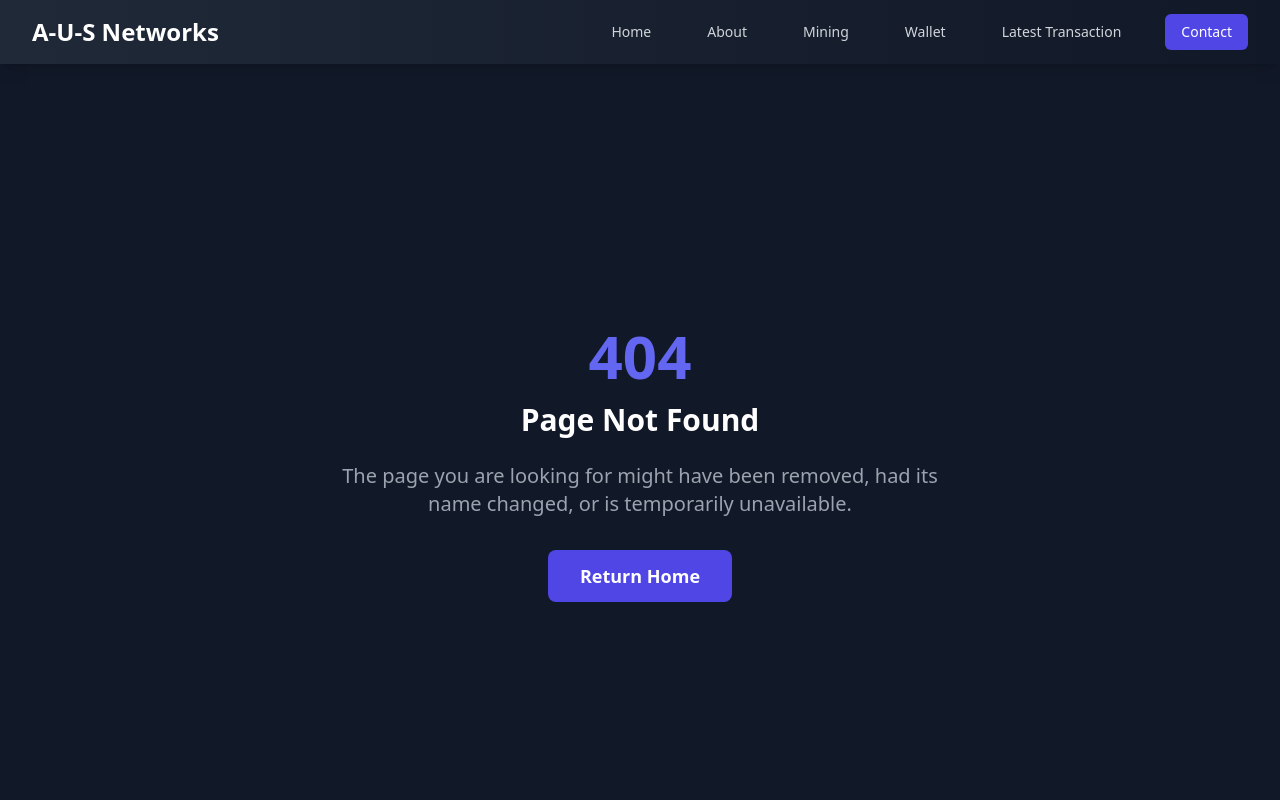
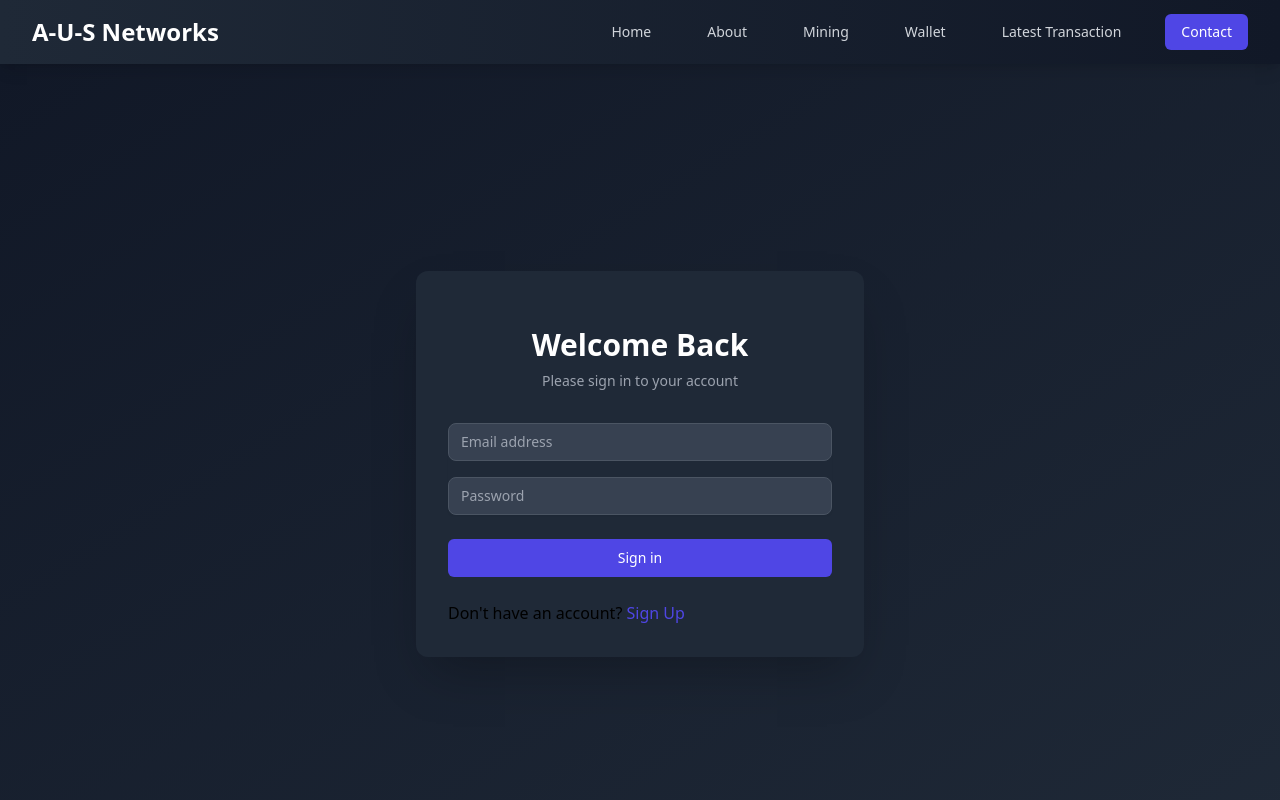
Before and after one commit to Innocent-Developer/ausnetworks, a React (Create React App) app: page /login-mining in a window 1280 px wide. Shown: the top 800 px of the page. Built offline with nearby package versions, Linux system fonts and the light colour scheme.

Commit message:
working on mining applications

```diff
--- a/src/App.js
+++ b/src/App.js
@@ -15,6 +15,7 @@ import Signup from "./Pages/Signup";
 import SignupbyReferall from "./Pages/signupbyreferallcode";
 import Miningapp from "./mining-app/miningapp";
 import KYC from "./KYC/kyc";
+import LoginMining from "./mining-app/Login-mining";
 
 AOS.init();
 
@@ -36,6 +37,7 @@ function AppContent() {
         <Route path="/about" element={<AboutPage />} />
         <Route path="/transaction" element={<LatestTransaction />} />
         <Route path="/login" element={<Login />} />
+        <Route path="/login-mining" element={<LoginMining />} />
         <Route path="/signup" element={<Signup />} />
         <Route path="/wallet" element={<Wallet />} />
         <Route path="/signup-rc-new/:id" element={<SignupbyReferall />} />
--- a/src/Compontents/Navbar.jsx
+++ b/src/Compontents/Navbar.jsx
@@ -52,7 +52,7 @@ const Navbar = () => {
               About
             </NavLink>
             <NavLink
-              to="/web-app/mining/mobile-app"
+              to="/login-mining"
               onClick={handleNavLinkClick}
               data-aos="fade-right"
               data-aos-offset="300"
@@ -171,7 +171,7 @@ const Navbar = () => {
             About
           </NavLink>
           <NavLink
-            to="/web-app/mining/mobile-app"
+            to="/login-mining"
             data-aos="fade-right"
             data-aos-offset="300"
             data-aos-easing="ease-in-sine"
--- a/src/Pages/signupbyreferallcode.jsx
+++ b/src/Pages/signupbyreferallcode.jsx
@@ -85,7 +85,7 @@ const SignupbyReferall = () => {
             className="w-full border border-gray-300 rounded-md p-3 text-gray-900 focus:ring-2 focus:ring-indigo-500"
             placeholder="Referral Code (Optional)"
             value={referralCode}
-            onChange={(e) => setReferralCode(e.target.value)}
+            readOnly
           />
 
           <button
--- /dev/null
+++ b/src/mining-app/Login-mining.jsx
@@ -0,0 +1,148 @@
+import React, { useState, useEffect } from 'react';
+import { NavLink, useNavigate } from 'react-router-dom';
+import { toast } from 'react-toastify';
+import 'react-toastify/dist/ReactToastify.css';
+
+const LoginMining = () => {
+  const [email, setEmail] = useState('');
+  const [password, setPassword] = useState('');
+  const [loading, setLoading] = useState(false);
+  const navigate = useNavigate();
+
+  useEffect(() => {
+    // Check if user is already logged in
+    const token = localStorage.getItem('token');
+    const tokenExpiry = localStorage.getItem('tokenExpiry');
+
+    if (token && tokenExpiry) {
+      // Check if token has expired
+      if (new Date().getTime() > parseInt(tokenExpiry)) {
+        // Token expired, clear storage and redirect to login
+        localStorage.clear();
+        toast.info('Session expired. Please login again.');
+      } else {
+        // Token valid, redirect to dashboard
+        navigate('/web-app/mining/mobile-app');
+      }
+    }
+  }, [navigate]);
+
+  const handleSubmit = async (e) => {
+    e.preventDefault();
+    setLoading(true);
+
+    try {
+      const response = await fetch(`${process.env.REACT_APP_API_URL}/login`, {
+        method: 'POST',
+        headers: {
+          'Content-Type': 'application/json',
+        },
+        body: JSON.stringify({ email, password }),
+      });
+
+      const data = await response.json();
+      // console.log(data.user);
+      toast.success("Login successful!");
+
+      if (response.ok) {
+        // Calculate token expiry (7 days from now)
+        const expiryTime = new Date().getTime() + (7 * 24 * 60 * 60 * 1000);
+
+        // Store user data, token and expiry time in localStorage
+        localStorage.setItem('user', JSON.stringify(data.user));
+        localStorage.setItem('token', data.token);
+        localStorage.setItem('tokenExpiry', expiryTime.toString());
+
+        toast.success('Login successful!');
+        // const user = JSON.parse(localStorage.getItem("user"));
+        // const id = user?.id;
+        // console.log(id);
+        navigate(`/web-app/mining/mobile-app`);
+      } else {
+        toast.error(data.message || 'Login failed');
+      }
+    } catch (error) {
+      toast.error('Something went wrong. Please try again.');
+    } finally {
+      setLoading(false);
+    }
+  };
+
+  return (
+    <div className="min-h-screen bg-gradient-to-br from-gray-900 to-gray-800 flex items-center justify-center px-4 sm:px-6 lg:px-8">
+      <div className="max-w-md w-full space-y-8 bg-gray-800 p-8 rounded-xl shadow-2xl transform transition-all hover:scale-105">
+        <div>
+          <h2 className="mt-6 text-center text-3xl font-extrabold text-white">
+            Welcome Back
+          </h2>
+          <p className="mt-2 text-center text-sm text-gray-400">
+            Please sign in to your account
+          </p>
+        </div>
+        <form className="mt-8 space-y-6" onSubmit={handleSubmit}>
+          <div className="rounded-md shadow-sm space-y-4">
+            <div>
+              <label htmlFor="email" className="sr-only">
+                Email address
+              </label>
+              <input
+                id="email"
+                name="email"
+                type="email"
+                required
+                className="appearance-none rounded-lg relative block w-full px-3 py-2 border border-gray-600 bg-gray-700 text-white placeholder-gray-400 focus:outline-none focus:ring-2 focus:ring-indigo-500 focus:border-transparent sm:text-sm"
+                placeholder="Email address"
+                value={email}
+                onChange={(e) => setEmail(e.target.value)}
+              />
+            </div>
+            <div>
+              <label htmlFor="password" className="sr-only">
+                Password
+              </label>
+              <input
+                id="password"
+                name="password"
+                type="password"
+                required
+                className="appearance-none rounded-lg relative block w-full px-3 py-2 border border-gray-600 bg-gray-700 text-white placeholder-gray-400 focus:outline-none focus:ring-2 focus:ring-indigo-500 focus:border-transparent sm:text-sm"
+                placeholder="Password"
+                value={password}
+                onChange={(e) => setPassword(e.target.value)}
+              />
+            </div>
+          </div>
+
+          <div>
+            <button
+              type="submit"
+              disabled={loading}
+              className={`group relative w-full flex justify-center py-2 px-4 border border-transparent text-sm font-medium rounded-md text-white ${
+                loading
+                  ? 'bg-indigo-400 cursor-not-allowed'
+                  : 'bg-indigo-600 hover:bg-indigo-700'
+              } focus:outline-none focus:ring-2 focus:ring-offset-2 focus:ring-indigo-500 transform transition-all duration-150 hover:scale-105`}
+            >
+              {loading ? (
+                <div className="flex items-center">
+                  <svg className="animate-spin -ml-1 mr-3 h-5 w-5 text-white" xmlns="http://www.w3.org/2000/svg" fill="none" viewBox="0 0 24 24">
+                    <circle className="opacity-25" cx="12" cy="12" r="10" stroke="currentColor" strokeWidth="4"></circle>
+                    <path className="opacity-75" fill="currentColor" d="M4 12a8 8 0 018-8V0C5.373 0 0 5.373 0 12h4zm2 5.291A7.962 7.962 0 014 12H0c0 3.042 1.135 5.824 3 7.938l3-2.647z"></path>
+                  </svg>
+                  Signing in...
+                </div>
+              ) : (
+                'Sign in'
+              )}
+            </button>
+          </div>
+          <div>
+            <p>Don't have an account? <NavLink to="/signup" className="text-indigo-600 hover:text-indigo-700">Sign Up</NavLink></p>
+          </div>
+        </form>
+      </div>
+    </div>
+  );
+};
+
+export default LoginMining;
--- a/src/mining-app/Miningloader.jsx
+++ b/src/mining-app/Miningloader.jsx
@@ -108,10 +108,11 @@ const MiningDashboard = () => {
   };
   const handleCopyInviteCode = () => {
     const inviteCode = userData?.inviteCode || "No invite code available";
+    const inviteCodelink=`http://localhost:3000/signup-rc-new/${inviteCode}`
 
-    navigator.clipboard.writeText(inviteCode)
+    navigator.clipboard.writeText(inviteCodelink)
       .then(() => {
-        toast.success(`Invite code ${inviteCode} copied to clipboard!`);
+        toast.success(`Invite code ${inviteCodelink} copied to clipboard!`);
       })
       .catch((error) => {
         console.error("Failed to copy invite code:", error);
@@ -124,14 +125,14 @@ const MiningDashboard = () => {
   }
 
   return (
-    <div className="p-4 text-white">
+    <div className="p-4 text-white rounded-lg border border-gray-300 shadow-md">
       <h1 className="text-2xl mb-4">, {userData?.username}</h1>
       <MiLoaders />;
       <div className="flex my-10 justify-between container">
         <button
           onClick={mining}
           disabled={!canMine() || isMining}
-          className="bg-blue-600 hover:bg-blue-700 text-white px-4 py-2 mt-2 rounded disabled:opacity-50"
+          className="bg-blue-600 hover:bg-blue-700 text-white px-4 py-2 mt-2 rounded-full disabled:opacity-50"
         >
           {isMining
             ? "Mining..."
@@ -141,13 +142,13 @@ const MiningDashboard = () => {
         </button>
         <button
           onClick={handleCopyInviteCode}
-          className="mt-4 bg-gray-600 hover:bg-gray-700 px-4 py-2 rounded"
+          className="mt-4 bg-gray-600 hover:bg-gray-700 px-4 py-2 rounded-full"
         >
           Copy Invite Code
         </button>
       </div>
       {timeLeft && (
-        <div className="text-lg mb-4 text-black animate-time-left">
+        <div className="text-lg mb-4 text-black animate-time-left rounded-lg bg-gray-100 p-3 border border-gray-200">
           Time left until next mining: {timeLeft}
         </div>
       )}
--- a/src/mining-app/miLoader.jsx
+++ b/src/mining-app/miLoader.jsx
@@ -35,7 +35,9 @@ const StyledWrapper = styled.div`
     height: 50px;
     width: 80%;
     margin: auto;
-    padding:20px;
+    // padding: 20px;
+    // border: 2px solid black;
+    // border-radius: 50px;
 
     .loader {
       scale: 3;
--- a/src/mining-app/miningapp.jsx
+++ b/src/mining-app/miningapp.jsx
@@ -1,15 +1,44 @@
-import React, { useState } from "react";
+import React, { useState, useEffect } from "react";
 import Mnavbar from "./Mnavbar";
 import Miningloader from "./Miningloader";
 
 const Miningapp = () => {
   const [showNews, setShowNews] = useState(true);
-  const storedUser = JSON.parse(localStorage.getItem("user"));
+  const [userData, setUserData] = useState({
+    Fullname: "Guest",
+    totalBalance: 0,
+    totalReferal: 0,
+    pendingBalance: "NA"
+  });
 
-  // Assuming the user object structure is dynamic and can have different keys
-  const totalBalance = storedUser ? parseFloat(storedUser.totalBalance) : 0;
-  const totalReferall = storedUser ? parseFloat(storedUser.totalReferal) : 0;
-  const pendingBalance = storedUser ? storedUser.pendingBalance || "NA" : "NA";
+  // Function to fetch and update user data
+  const fetchUserData = () => {
+    try {
+      const storedUser = localStorage.getItem("user");
+      if (storedUser) {
+        const parsedUser = JSON.parse(storedUser);
+        setUserData({
+          Fullname: parsedUser.Fullname || "Guest",
+          totalBalance: parseFloat(parsedUser.totalBalance) || 0,
+          totalReferal: parseFloat(parsedUser.totalReferal) || 0,
+          pendingBalance: parsedUser.pendingBalance || "NA"
+        });
+      }
+    } catch (error) {
+      console.error("Error parsing user data:", error);
+    }
+  };
+
+  // Fetch user data on component mount and set up interval for auto-refresh
+  useEffect(() => {
+    fetchUserData();
+
+    // Set up interval to refresh data every 30 seconds
+    const intervalId = setInterval(fetchUserData, 30000);
+
+    // Clean up interval on component unmount
+    return () => clearInterval(intervalId);
+  }, []);
 
   return (
     <>
@@ -18,7 +47,7 @@ const Miningapp = () => {
       <div>
         <div className="text-center my-4">
           <h1 className="text-2xl md:text-xl font-bold">
-            Welcome, {storedUser ? storedUser.Fullname : "Guest"}!
+            Welcome, {userData.Fullname}!
           </h1>
         </div>
       </div>
@@ -26,22 +55,22 @@ const Miningapp = () => {
         <div className="bg-white shadow-md rounded-lg p-2 flex-1 transition-transform duration-300 hover:scale-105 hover:shadow-lg border-b-2 border-gray-300">
           <h2 className="text-lg font-bold">Total Balance</h2>
           <p className="text-xl">
-            {totalBalance >= 1e9
-              ? (totalBalance / 1e9).toFixed(1) + "B"
-              : totalBalance >= 1e6
-              ? (totalBalance / 1e6).toFixed(1) + "M"
-              : totalBalance >= 1e3
-              ? (totalBalance / 1e3).toFixed(1) + "K"
-              : totalBalance.toFixed(0)}
+            {userData.totalBalance >= 1e9
+              ? (userData.totalBalance / 1e9).toFixed(1) + "B"
+              : userData.totalBalance >= 1e6
+              ? (userData.totalBalance / 1e6).toFixed(1) + "M"
+              : userData.totalBalance >= 1e3
+              ? (userData.totalBalance / 1e3).toFixed(1) + "K"
+              : userData.totalBalance.toFixed(0)}
           </p>
         </div>
         <div className="bg-white shadow-md rounded-lg p-2 flex-1 transition-transform duration-300 hover:scale-105 hover:shadow-lg border-b-2 border-gray-300">
           <h2 className="text-lg font-bold">Total Referral</h2>
-          <p className="text-xl">{totalReferall}</p>
+          <p className="text-xl">{userData.totalReferal}</p>
         </div>
         <div className="bg-white shadow-md rounded-lg p-2 flex-1 transition-transform duration-300 hover:scale-105 hover:shadow-lg border-b-2 border-gray-300">
           <h2 className="text-lg font-bold">Price </h2>
-          <p className="text-xl">${pendingBalance}</p>
+          <p className="text-xl">${userData.pendingBalance}</p>
         </div>
       </div>
       {/* Show latest news */}
@@ -70,7 +99,7 @@ const Miningapp = () => {
       )}
 
       {/* mining buton  */}
-      <Miningloader />
+        <Miningloader />
 
     </>
   );
```
